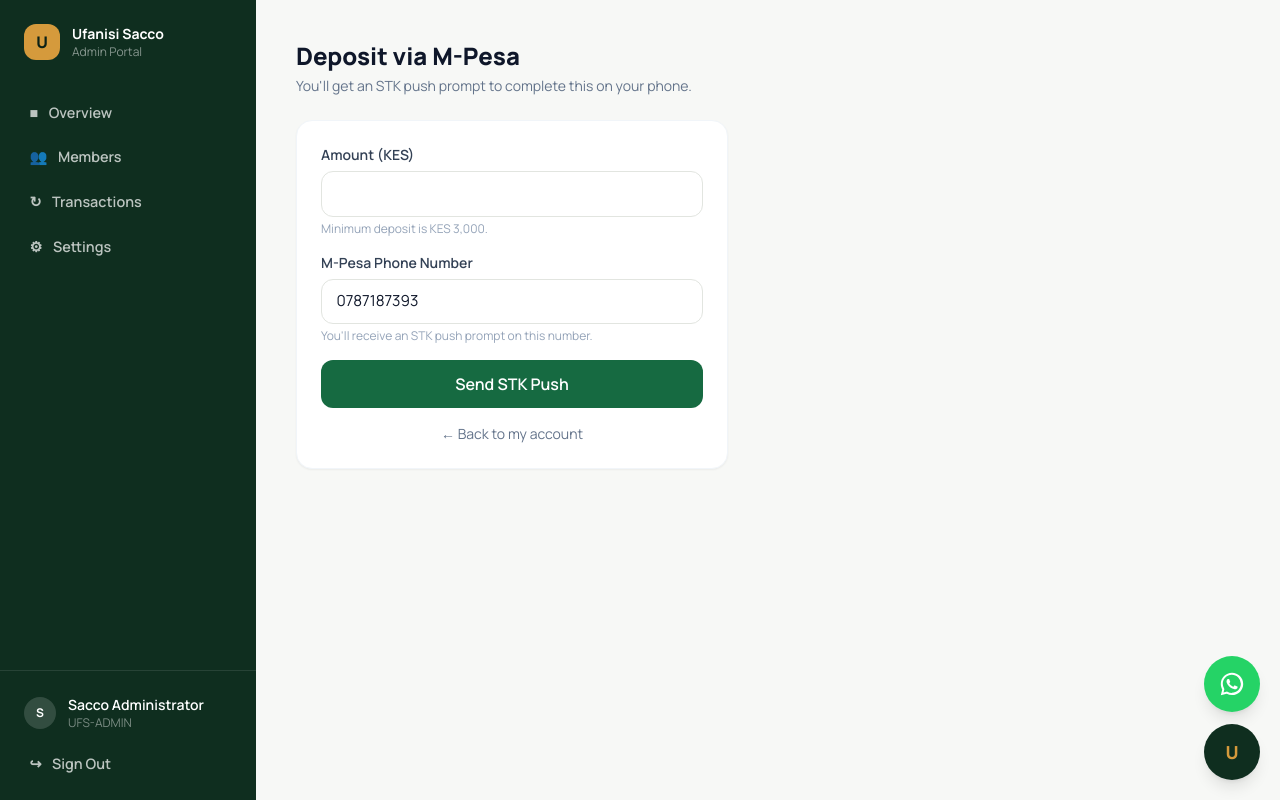
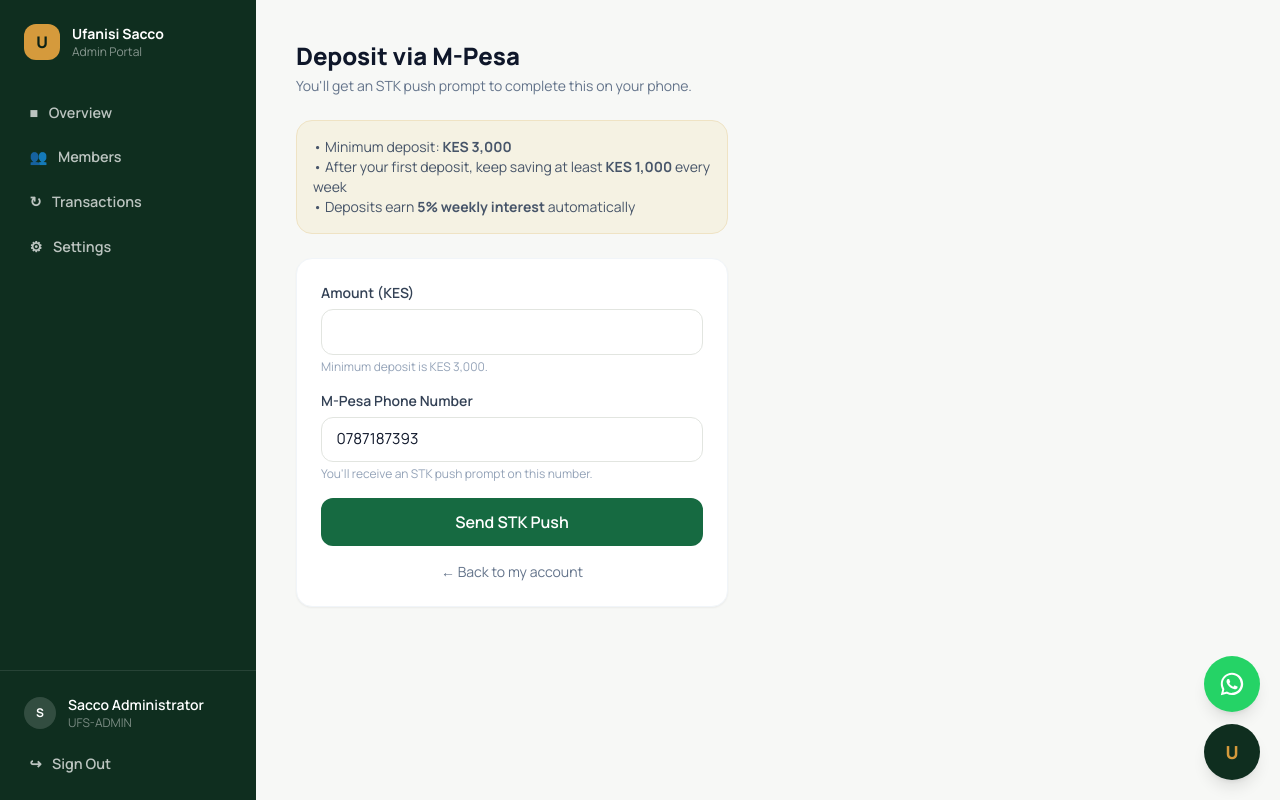
Before and after one commit to mubeakungu/UFANISI, a Flask app: page /member/deposit in a window 1280 px wide. Run offline with Flask 3, Linux system fonts and the light colour scheme; a user stored in the database is signed in; some libraries are stand-ins or nearby versions.

Commit message:
Update deposit.html

```diff
--- a/templates/member/deposit.html
+++ b/templates/member/deposit.html
@@ -6,6 +6,12 @@
     <main class="flex-1 p-6 md:p-10 max-w-lg">
         <h1 class="text-2xl font-extrabold text-slate-900 mb-1">Deposit via M-Pesa</h1>
         <p class="text-slate-500 text-sm mb-6">You'll get an STK push prompt to complete this on your phone.</p>
+
+        <div class="bg-sand-100/70 border border-sand-200 rounded-2xl p-4 text-sm text-slate-600 mb-6">
+            <p>&bull; Minimum deposit: <strong>KES {{ "{:,}".format(min_deposit) }}</strong></p>
+            <p>&bull; After your first deposit, keep saving at least <strong>KES {{ "{:,}".format(weekly_deposit_amount) if weekly_deposit_amount is defined else "1,000" }}</strong> every week</p>
+            <p>&bull; Deposits earn <strong>5% weekly interest</strong> automatically</p>
+        </div>
 
         <div class="bg-white rounded-2xl border border-slate-100 shadow-sm p-6">
             <form method="POST" class="space-y-4">
```
